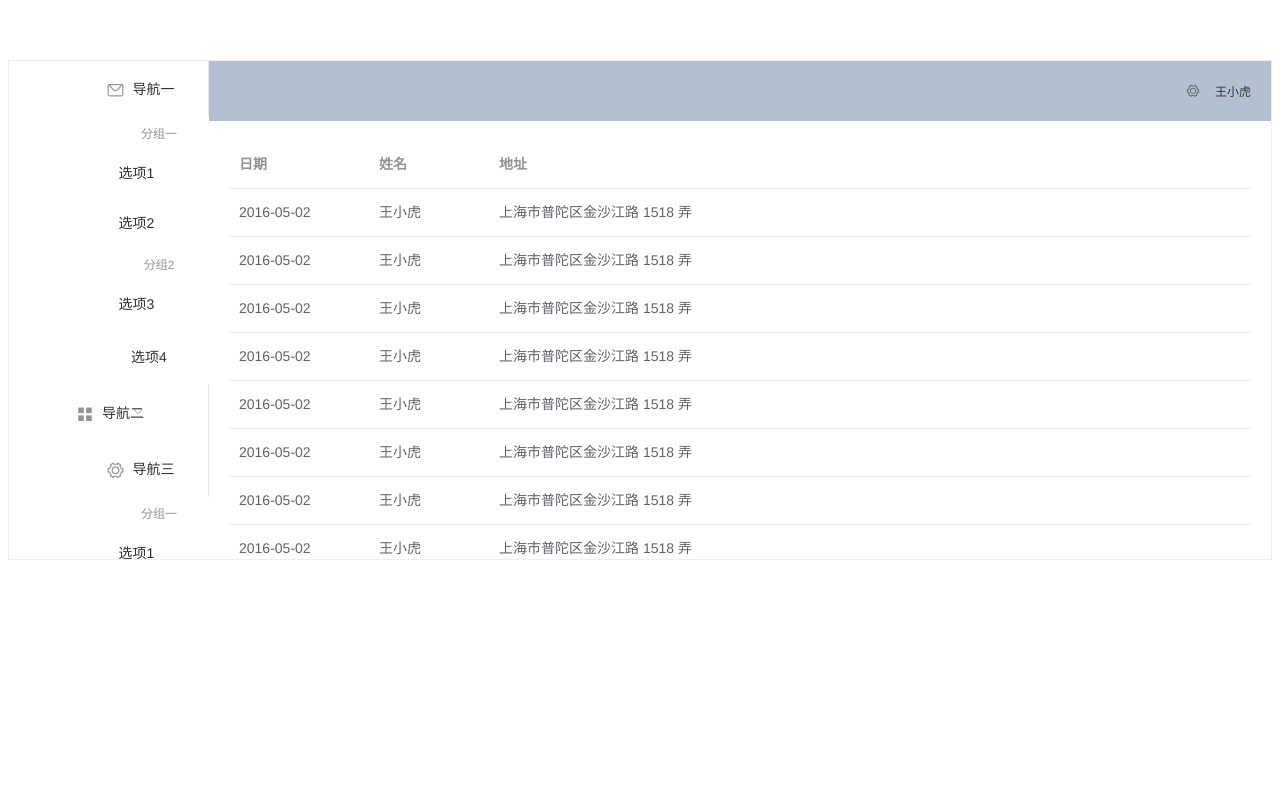
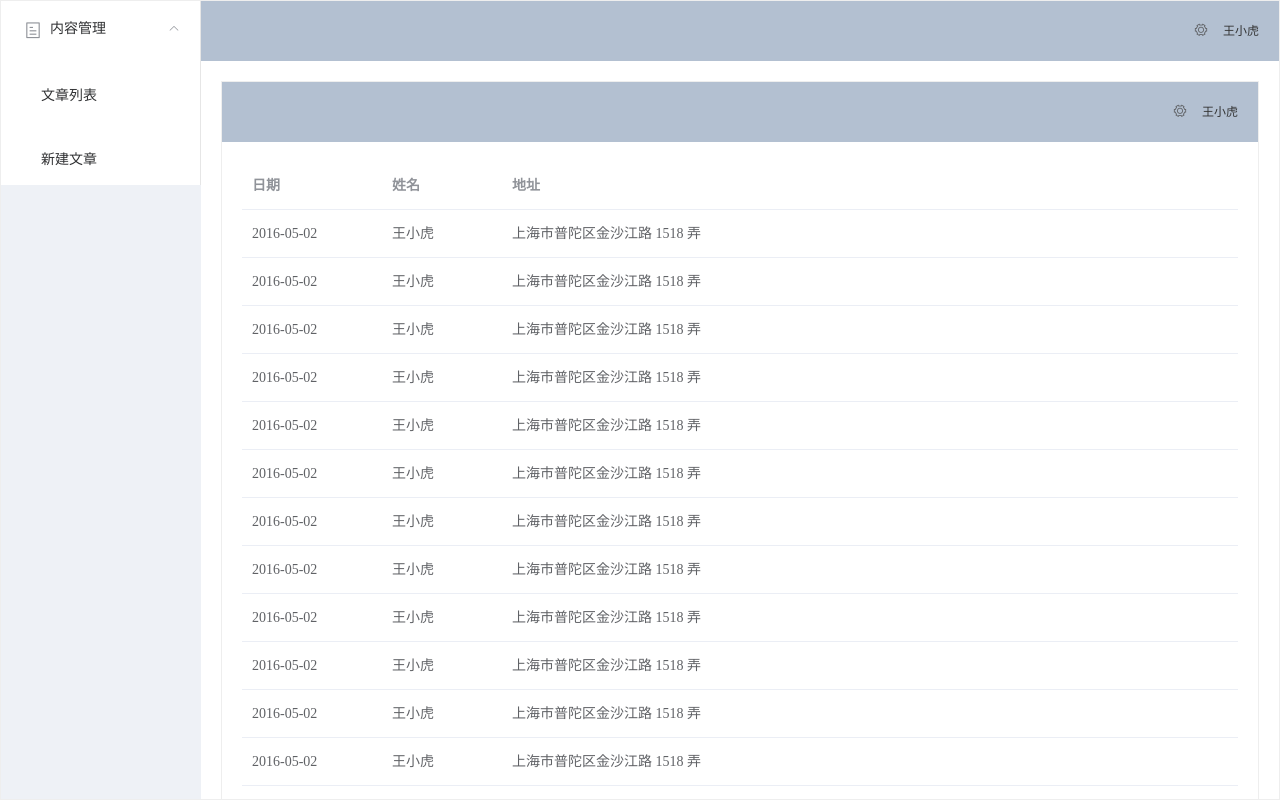
Before and after one commit to YanJun1024/elementui, a Vue app: page /#/ in a window 1280 px wide. Built offline with nearby package versions, Linux system fonts and the light colour scheme.

Commit message:
基本框架撘成2

```diff
--- a/src/App.vue
+++ b/src/App.vue
@@ -1,28 +1,61 @@
 <template>
-  <div id="app">
+  <el-container style="height: 100vh; border: 1px solid #eee">
+    <el-aside width="200px" style="background-color: rgb(238, 241, 246)">
+      <el-menu router :default-openeds="['1']">
+        <el-submenu index="1">
+          <template slot="title">
+            <i class="el-icon-tickets"></i>内容管理
+          </template>
+          <el-menu-item-group>
+            <el-menu-item index="/articles/index">文章列表</el-menu-item>
+          </el-menu-item-group>
+          <el-menu-item-group>
+            <el-menu-item index="/articles/create">新建文章</el-menu-item>
+          </el-menu-item-group>
+        </el-submenu>
+      </el-menu>
+    </el-aside>
 
-    <HelloWorld msg="Welcome to Your Vue.js App" />
-  </div>
+    <el-container>
+      <el-header style="text-align: right; font-size: 12px">
+        <el-dropdown>
+          <i class="el-icon-setting" style="margin-right: 15px"></i>
+          <el-dropdown-menu slot="dropdown">
+            <el-dropdown-item>查看</el-dropdown-item>
+            <el-dropdown-item>新增</el-dropdown-item>
+            <el-dropdown-item>删除</el-dropdown-item>
+          </el-dropdown-menu>
+        </el-dropdown>
+        <span>王小虎</span>
+      </el-header>
+
+      <el-main>
+        <router-view></router-view>
+      </el-main>
+    </el-container>
+  </el-container>
 </template>
+<script>
+export default {
+  data() {
+    return {};
+  },
+};
+</script>
+<style>
+html,
+body {
+  padding: 0;
+  margin: 0;
+}
 
-<script>
-import HelloWorld from './components/HelloWorld.vue'
+.el-header {
+  background-color: #b3c0d1;
+  color: #333;
+  line-height: 60px;
+}
 
-export default {
-  name: 'app',
-  components: {
-    HelloWorld
-  }
-}
-</script>
-
-<style>
-#app {
-  font-family: 'Avenir', Helvetica, Arial, sans-serif;
-  -webkit-font-smoothing: antialiased;
-  -moz-osx-font-smoothing: grayscale;
-  text-align: center;
-  color: #2c3e50;
-  margin-top: 60px;
+.el-aside {
+  color: #333;
 }
 </style>
--- a/src/components/HelloWorld.vue
+++ b/src/components/HelloWorld.vue
@@ -1,55 +1,6 @@
 <template>
-  <div style="height:100%">
-    <el-container style="height: 500px; border: 1px solid #eee">
-      <el-aside width="200px" style="background-color: rgb(238, 241, 246);height:100%">
-        <el-menu :default-openeds="['1', '3']">
-          <el-submenu index="1">
-            <template slot="title"><i class="el-icon-message"></i>导航一</template>
-            <el-menu-item-group>
-              <template slot="title">分组一</template>
-              <el-menu-item index="1-1">选项1</el-menu-item>
-              <el-menu-item index="1-2">选项2</el-menu-item>
-            </el-menu-item-group>
-            <el-menu-item-group title="分组2">
-              <el-menu-item index="1-3">选项3</el-menu-item>
-            </el-menu-item-group>
-            <el-submenu index="1-4">
-              <template slot="title">选项4</template>
-              <el-menu-item index="1-4-1">选项4-1</el-menu-item>
-            </el-submenu>
-          </el-submenu>
-          <el-submenu index="2">
-            <template slot="title"><i class="el-icon-menu"></i>导航二</template>
-            <el-menu-item-group>
-              <template slot="title">分组一</template>
-              <el-menu-item index="2-1">选项1</el-menu-item>
-              <el-menu-item index="2-2">选项2</el-menu-item>
-            </el-menu-item-group>
-            <el-menu-item-group title="分组2">
-              <el-menu-item index="2-3">选项3</el-menu-item>
-            </el-menu-item-group>
-            <el-submenu index="2-4">
-              <template slot="title">选项4</template>
-              <el-menu-item index="2-4-1">选项4-1</el-menu-item>
-            </el-submenu>
-          </el-submenu>
-          <el-submenu index="3">
-            <template slot="title"><i class="el-icon-setting"></i>导航三</template>
-            <el-menu-item-group>
-              <template slot="title">分组一</template>
-              <el-menu-item index="3-1">选项1</el-menu-item>
-              <el-menu-item index="3-2">选项2</el-menu-item>
-            </el-menu-item-group>
-            <el-menu-item-group title="分组2">
-              <el-menu-item index="3-3">选项3</el-menu-item>
-            </el-menu-item-group>
-            <el-submenu index="3-4">
-              <template slot="title">选项4</template>
-              <el-menu-item index="3-4-1">选项4-1</el-menu-item>
-            </el-submenu>
-          </el-submenu>
-        </el-menu>
-      </el-aside>
+  <div style="height:100vh">
+    <el-container style="height: 100vh; border: 1px solid #eee">
 
       <el-container>
         <el-header style="text-align: right; font-size: 12px">
@@ -103,6 +54,12 @@ export default {
 
 <!-- Add "scoped" attribute to limit CSS to this component only -->
 <style scoped>
+html,
+body {
+  padding: 0;
+  margin: 0;
+}
+
 h3 {
   margin: 40px 0 0;
 }
--- a/src/views/HomeView.vue
+++ b/src/views/HomeView.vue
@@ -1,7 +1,7 @@
 <template>
   <div class="home">
-    <img alt="Vue logo" src="../assets/logo.png">
-    <HelloWorld msg="Welcome to Your Vue.js App"/>
+
+    <HelloWorld msg="Welcome to Your Vue.js App" />
   </div>
 </template>
 
```
